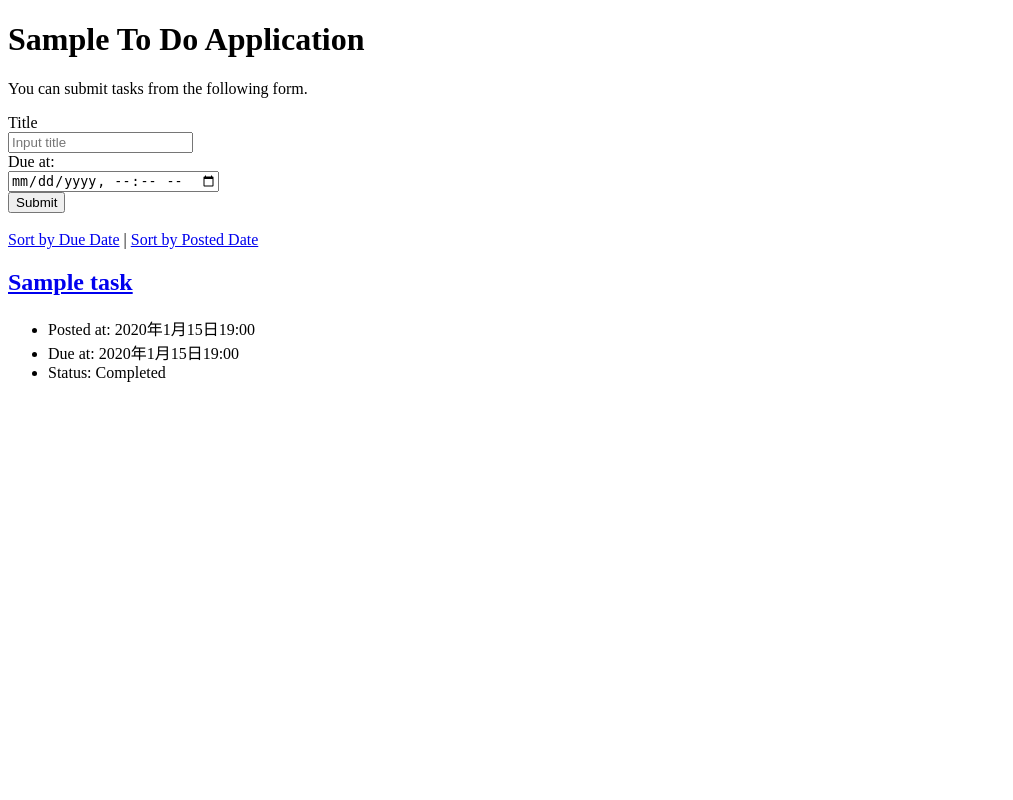
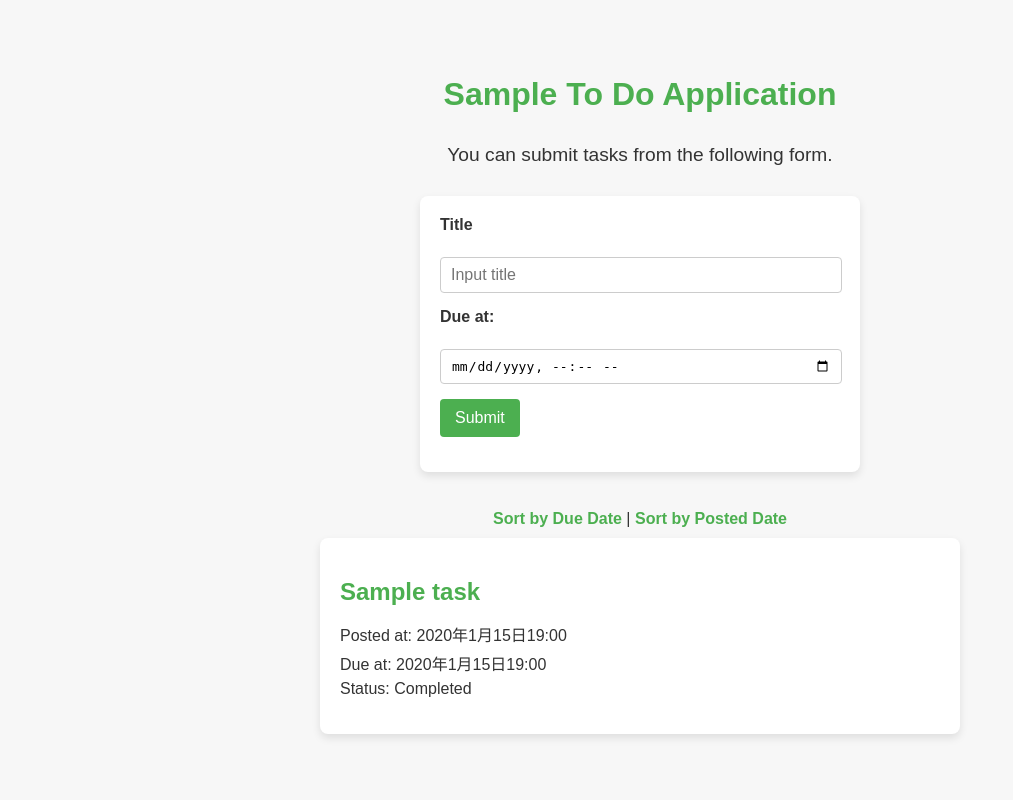
Before and after one commit to s1F102302528-bob/django-test-exercise, a Django app: page / in a window 1280 px wide. Shown: the whole page, without its empty margins (0-1013 px from the left). Run offline with Django 5.2, Linux system fonts and the light colour scheme; tables that the repository leaves empty hold one stand-in row (values such as "Sample post").

Commit message:
cssの追加

```diff
--- /dev/null
+++ b/todo/templates/todo/css/index.css
@@ -0,0 +1,100 @@
+body {
+    font-family: Arial, sans-serif;
+    background-color: #f7f7f7;
+    margin: 0;
+    padding: 0;
+    display: flex;
+    justify-content: center;
+    align-items: center;
+    flex-direction: column;
+    min-height: 100vh;
+    color: #333;
+  }
+
+  h1 {
+    color: #4CAF50;
+    font-size: 2em;
+    margin-top: 20px;
+  }
+
+  p {
+    margin: 10px 0;
+    font-size: 1.2em;
+  }
+
+  form {
+    background-color: #fff;
+    padding: 20px;
+    border-radius: 8px;
+    box-shadow: 0 4px 8px rgba(0, 0, 0, 0.1);
+    margin: 20px 0;
+    width: 100%;
+    max-width: 400px;
+  }
+
+  form div {
+    margin-bottom: 15px;
+  }
+
+  label {
+    font-weight: bold;
+    margin-bottom: 5px;
+    display: block;
+  }
+
+  input[type="text"],
+  input[type="datetime-local"] {
+    width: calc(100% - 20px);
+    padding: 8px 10px;
+    border: 1px solid #ccc;
+    border-radius: 4px;
+    font-size: 1em;
+  }
+
+  button {
+    background-color: #4CAF50;
+    color: white;
+    padding: 10px 15px;
+    border: none;
+    border-radius: 4px;
+    cursor: pointer;
+    font-size: 1em;
+  }
+
+  button:hover {
+    background-color: #45a049;
+  }
+
+  a {
+    color: #4CAF50;
+    text-decoration: none;
+    font-weight: bold;
+  }
+
+  a:hover {
+    text-decoration: underline;
+  }
+
+  .text {
+    background-color: #fff;
+    padding: 20px;
+    border-radius: 8px;
+    box-shadow: 0 4px 8px rgba(0, 0, 0, 0.1);
+    margin: 10px 0;
+    width: 100%;
+    max-width: 600px;
+  }
+
+  .text h2 {
+    font-size: 1.5em;
+    margin-bottom: 10px;
+  }
+
+  .text ul {
+    list-style: none;
+    padding: 0;
+  }
+
+  .text ul li {
+    margin: 5px 0;
+  }
--- a/todo/templates/todo/index.html
+++ b/todo/templates/todo/index.html
@@ -6,6 +6,7 @@
     <title>To Do Application</title>
     <meta charset="UTF-8">
     <meta name="author" content="INIAD">
+    <link rel="stylesheet" type="text/css" href="css/index.css">
   </head>
 
   <body>
```
